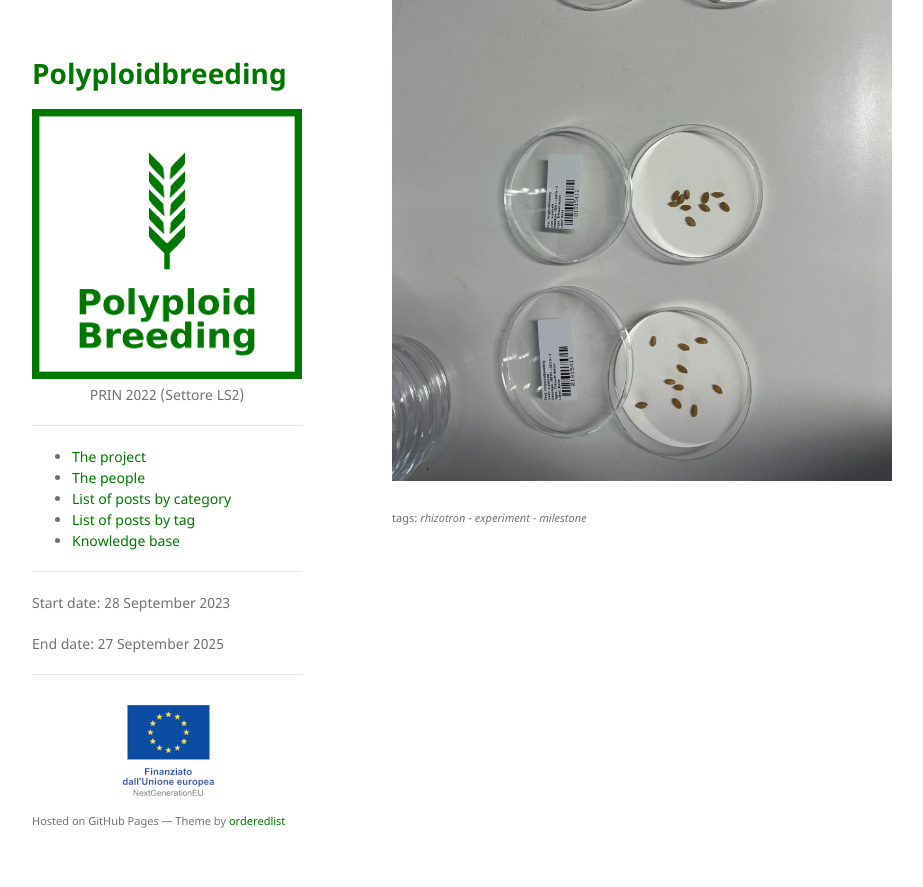
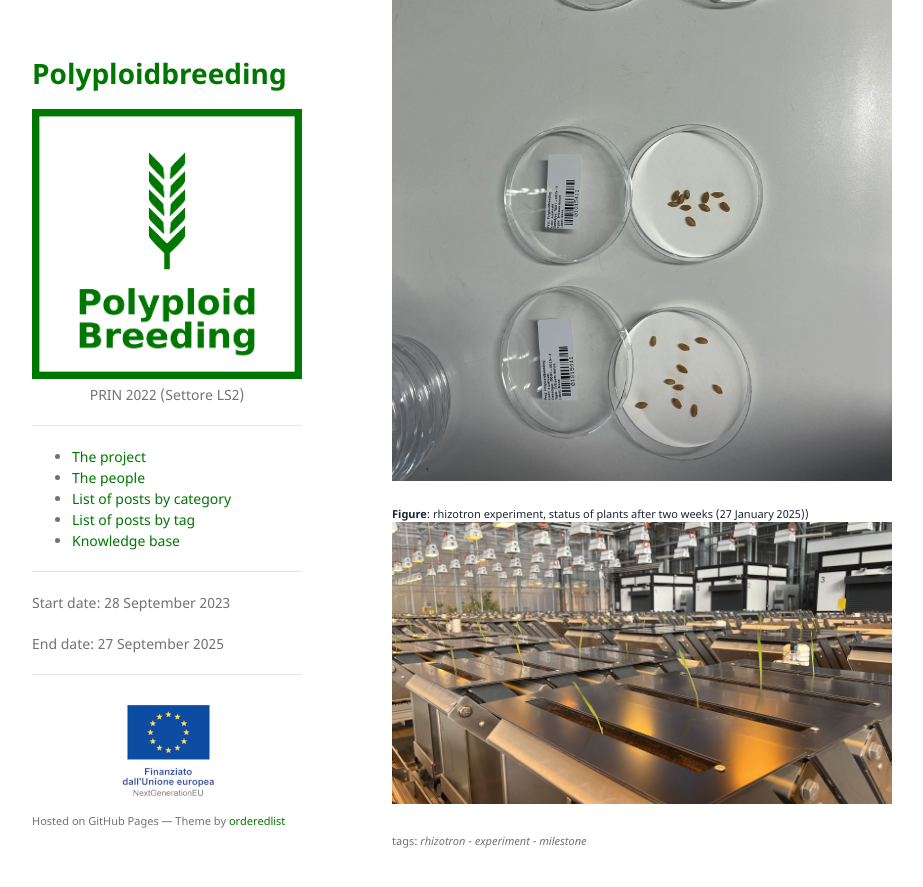
Before and after one commit to polyploidbreeding/polyploidbreeding.github.io, a Jekyll site: the page built from _posts/2025-01-16-rhizotron-experiment.md, in a window 1280 px wide and 900 px high, scrolled down 1486 px. Shown: the top 887 px of the window, without its empty margins (178-1101 px from the left). Built offline with Jekyll 4.4.1, drawn with Linux system fonts in a browser that asks for light colours.

Commit message:
added: plant status in the rhizotron after two weeks from the start of the experiment

```diff
--- a/_posts/2025-01-16-rhizotron-experiment.md
+++ b/_posts/2025-01-16-rhizotron-experiment.md
@@ -25,3 +25,6 @@ Dr. Kerstin Nagel and Dr. Fabio Fiorani from the Forschungszentrum Jülich.
 
 <div class="caption"><b>Figure</b>: preparation of Petri dishes: 3 dishes per wheat genotype, 10 seeds per dish</div>
 <a href="/assets/img/posts/petri_dish.jpeg"><img src="/assets/img/posts/petri_dish.jpeg" alit="petri dish"></a>
+
+<div class="caption"><b>Figure</b>: rhizotron experiment, status of plants after two weeks (27 January 2025))</div>
+<a href="/assets/img/posts/rhizotron_27_jan.jpeg"><img src="/assets/img/posts/rhizotron_27_jan.jpeg" alit="rhizotron experiment: 2nd week"></a>
```
Also changed, not shown: assets/img/posts/rhizotron_27_jan.jpeg (added).
